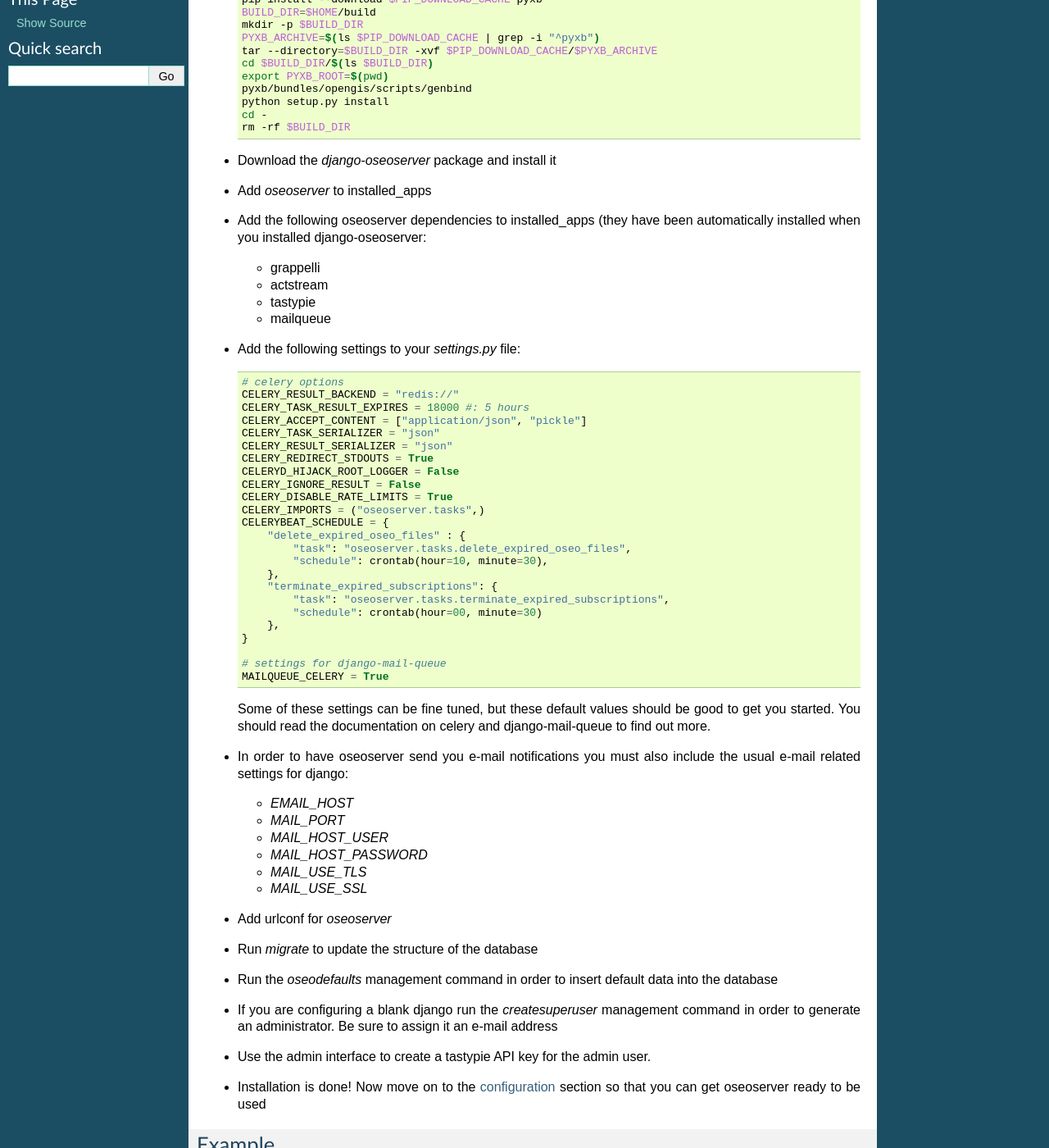
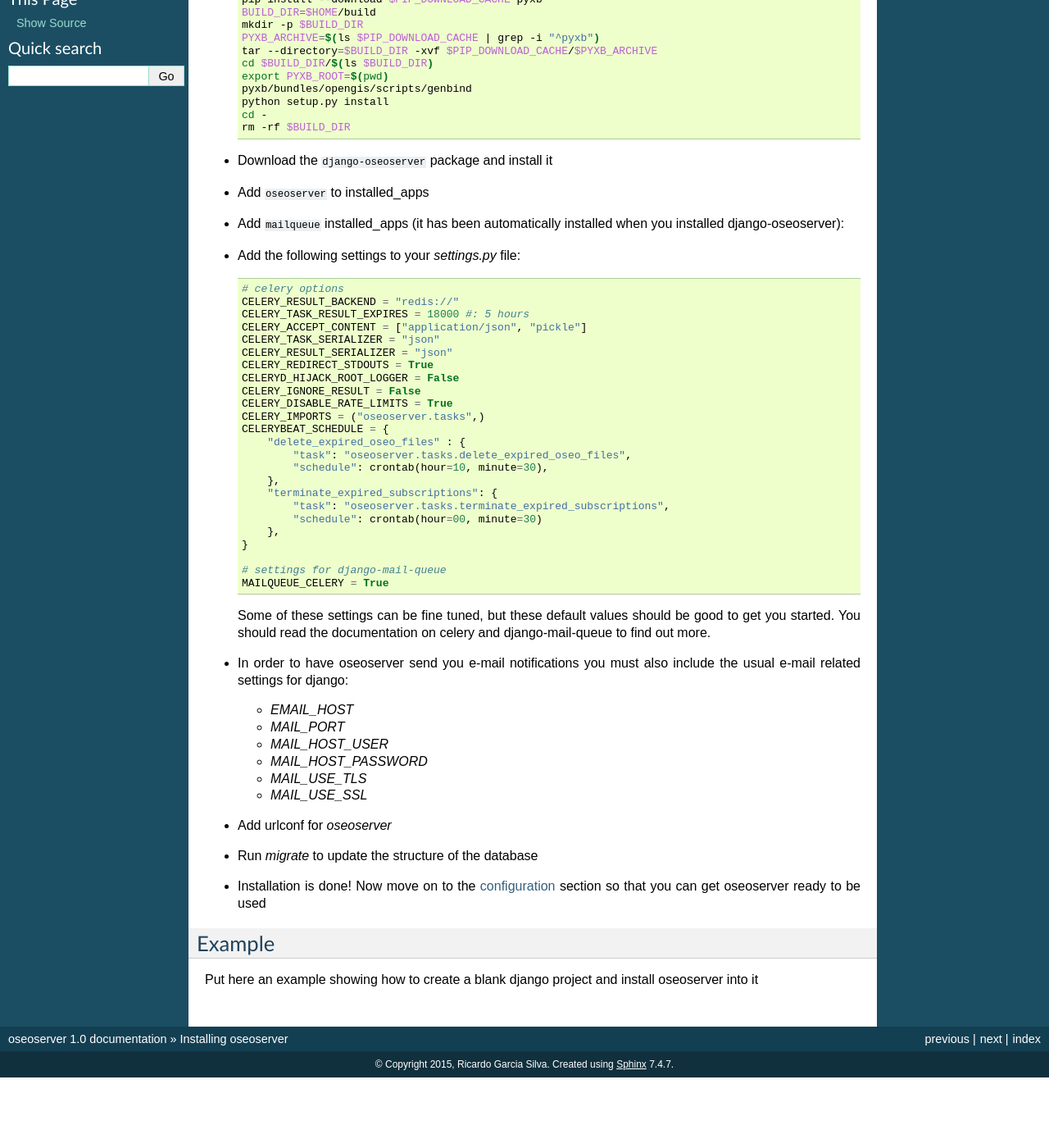
Before and after one commit to pyoseo/django-oseoserver, a Sphinx documentation site: the page built from docs/installation.rst, in a window 1280 px wide and 1400 px high, scrolled down 252 px. Shown: the whole window at 82% size. Built offline with Sphinx 7.4.7, drawn with Linux system fonts in a browser that asks for light colours; after the commit the page ends 1566 px from its top, so only the background shows below that.

Commit message:
started updating docs

```diff
--- a/docs/installation.rst
+++ b/docs/installation.rst
@@ -22,15 +22,12 @@ Installation
      cd -
      rm -rf $BUILD_DIR
 
-* Download the `django-oseoserver` package and install it
-* Add `oseoserver` to installed_apps
-* Add the following oseoserver dependencies to installed_apps (they have
-  been automatically installed when you installed django-oseoserver:
+* Download the ``django-oseoserver`` package and install it
 
-  * grappelli
-  * actstream
-  * tastypie
-  * mailqueue
+* Add ``oseoserver`` to installed_apps
+
+* Add ``mailqueue`` installed_apps (it has been automatically installed when
+  you installed django-oseoserver):
 
 * Add the following settings to your `settings.py` file:
 
@@ -77,16 +74,13 @@ Installation
   * `MAIL_USE_SSL`
 
 * Add urlconf for `oseoserver`
+
 * Run `migrate` to update the structure of the database
-* Run the `oseodefaults` management command in order to insert default
-  data into the database
-* If you are configuring a blank django run the `createsuperuser` management
-  command in order to generate an administrator. Be sure to assign it an
-  e-mail address
-* Use the admin interface to create a tastypie API key for the admin user.
+
 * Installation is done! Now move on to the
   :doc:`configuration <configuration>` section so that you can get oseoserver
   ready to be used
+
 
 Example
 -------
```
